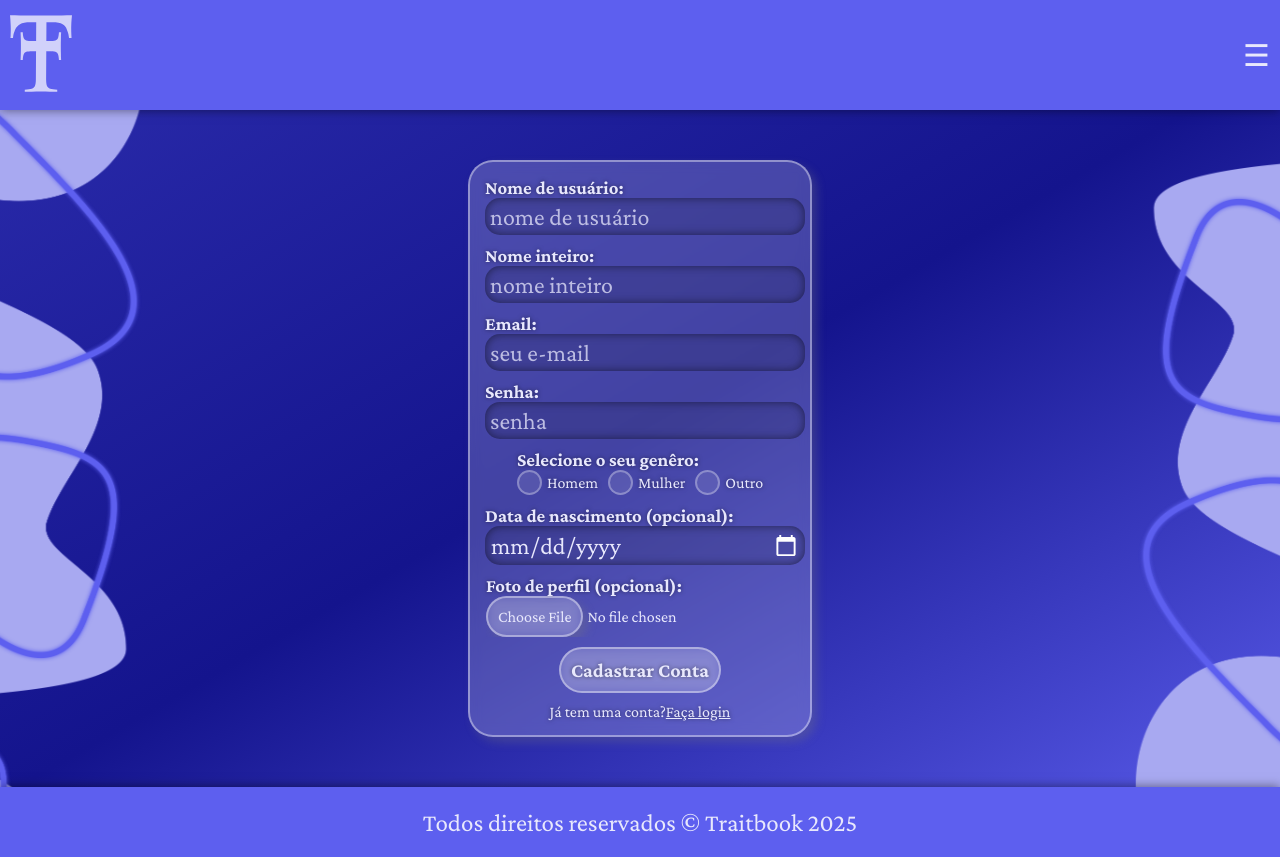
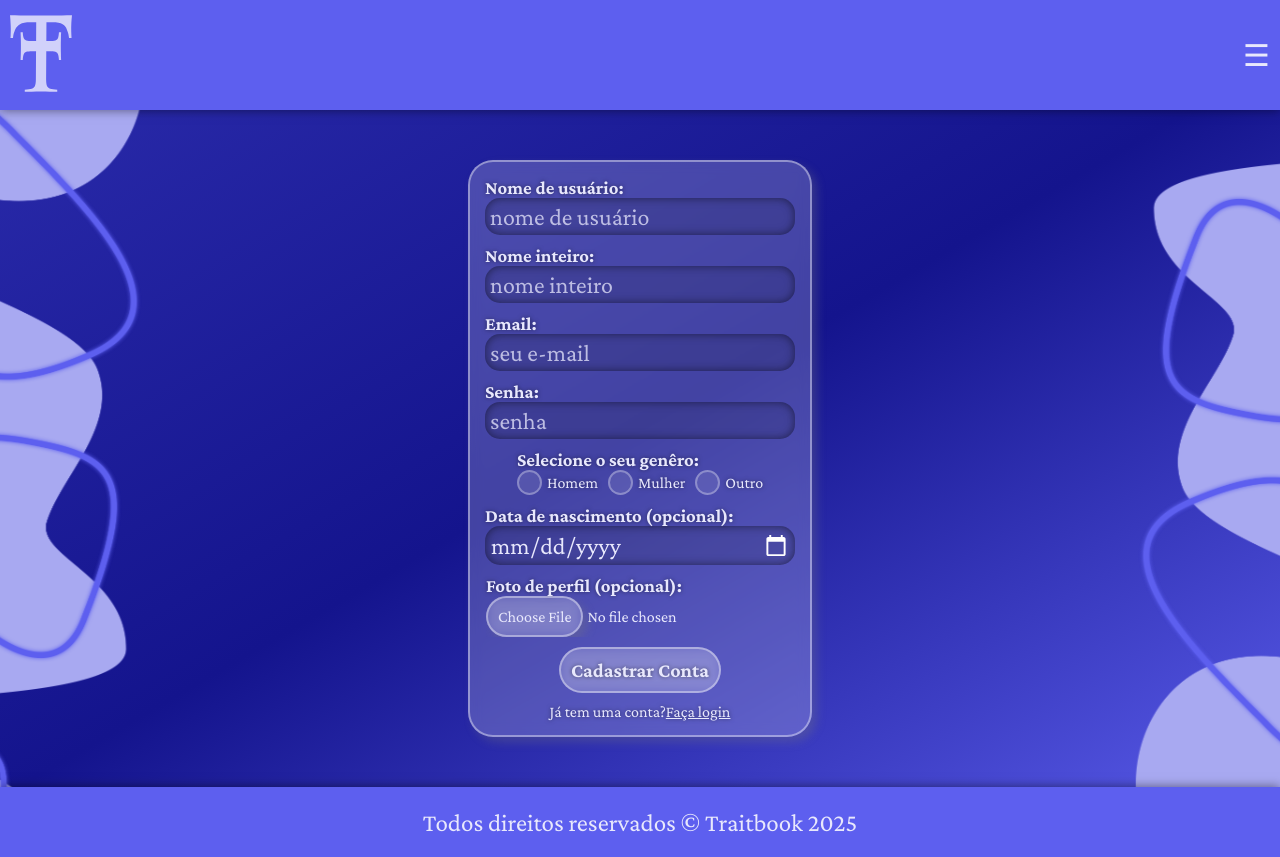
Before and after one commit to T1NT4/Traitbook, a PHP site: page /register.php in a window 1280 px wide; the page is wider, and only the part inside the window is pictured. Run offline with PHP 8.4, Linux system fonts and the light colour scheme.

Commit message:
tirei os width 100% do cadastar usuario

```diff
--- a/register.php
+++ b/register.php
@@ -51,22 +51,28 @@ if (!empty($_POST)) {
         <form method="POST" enctype="multipart/form-data">
             <section>
                 <div class="flex-row flex-wrap-at-760 justify-center">
-                    <div class="glass flex-column align-center flex-column-at-760 width-fitcontent">
+                    <div class="glass flex-column  flex-column-at-760 align-center">
+                        <?php if(isset($cadastrou) && !$cadastrou):?>
+                            <h3 class="textalign-center">esse usuário ja existe! tente outro nome de usuário.</h3>
+                        <?php endif;?>
+                        <?php if(isset($error_code) && $error_code != null):?>
+                            <h3 class="textalign-center"><?=$error_code?></h3>
+                        <?php endif;?>
                         <div>
                             <h3>Nome de usuário:</h3>
-                            <input required class='width-100po minwidth-300' type="text" name="username" placeholder="nome de usuário">
+                            <input required class=' minwidth-300' type="text" name="username" placeholder="nome de usuário">
                         </div>
                         <div>
                             <h3>Nome inteiro:</h3>
-                            <input required class='width-100po minwidth-300' type="text" name="fullname" placeholder="nome inteiro">
+                            <input required class=' minwidth-300' type="text" name="fullname" placeholder="nome inteiro">
                         </div>
                         <div>
                             <h3>Email:</h3>
-                            <input required class='width-100po minwidth-300' type="email" name="email" placeholder="seu e-mail">
+                            <input required class=' minwidth-300' type="email" name="email" placeholder="seu e-mail">
                         </div>
                         <div>
                             <h3>Senha:</h3>
-                            <input required class='width-100po minwidth-300' type="password" name="password" placeholder="senha">
+                            <input required class=' minwidth-300' type="password" name="password" placeholder="senha">
                         </div>
                         <div>
                             <h3>Selecione o seu genêro:</h3>
@@ -87,7 +93,7 @@ if (!empty($_POST)) {
                         </div>
                         <div>
                             <label for="aniversario"><h3>Data de nascimento (opcional):</h3></label>
-                            <input class='width-100po minwidth-300' type="date" name="aniversario" id="aniversario">
+                            <input class=' minwidth-300' type="date" name="aniversario" id="aniversario">
                         </div>
                         <div>
                             <label for="foto-perfil"><h3>Foto de perfil (opcional): </h3></label>
@@ -99,13 +105,8 @@ if (!empty($_POST)) {
                         <button type="submit" class="button glass self-align-center"><h1>Cadastrar Conta</h1></button>
 
 
-                        <p>Já tem uma conta?<a href="login.php">Faça login</a></p>
-                        <?php if(isset($cadastrou) && !$cadastrou):?>
-                            <p>esse usuário ja existe! tente outro nome de usuário.</p>
-                        <?php endif;?>
-                        <?php if(isset($error_code) && $error_code != null):?>
-                            <p><?=$error_code?></p>
-                        <?php endif;?>
+                        <p class="textalign-center">Já tem uma conta?<a href="login.php">Faça login</a></p>
+
                     </div>
                 </div>
             </section>
```
